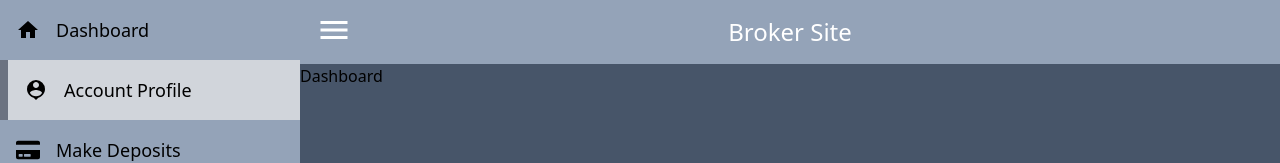
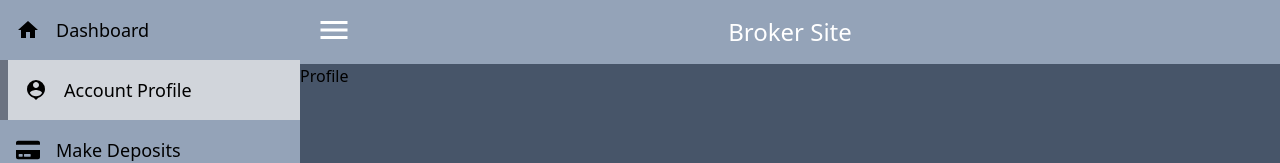
Before and after one commit to boymeetsblockchain/Broker-site, a Next.js app: page /userDashboard in a window 1280 px wide. Both pictures are taken after a click on the element "Account Profile". Shown: the top 163 px of the page. Built offline with nearby package versions, Linux system fonts and the light colour scheme.

Commit message:
link every sidebar link to it page

```diff
--- /dev/null
+++ b/components/user/Deposit.tsx
@@ -0,0 +1,9 @@
+import React from 'react'
+
+const Deposit = () => {
+  return (
+    <div>Deposit</div>
+  )
+}
+
+export default Deposit
--- /dev/null
+++ b/components/user/Invest.tsx
@@ -0,0 +1,9 @@
+import React from 'react'
+
+const Invest = () => {
+  return (
+    <div>Invest</div>
+  )
+}
+
+export default Invest
--- /dev/null
+++ b/components/user/Logout.tsx
@@ -0,0 +1,9 @@
+import React from 'react'
+
+const Logout = () => {
+  return (
+    <div>Logout</div>
+  )
+}
+
+export default Logout
--- /dev/null
+++ b/components/user/Profile.tsx
@@ -0,0 +1,9 @@
+import React from 'react'
+
+const Profile = () => {
+  return (
+    <div>Profile</div>
+  )
+}
+
+export default Profile
--- /dev/null
+++ b/components/user/Support.tsx
@@ -0,0 +1,9 @@
+import React from 'react'
+
+const Support = () => {
+  return (
+    <div>Support</div>
+  )
+}
+
+export default Support
--- /dev/null
+++ b/components/user/Trade.tsx
@@ -0,0 +1,9 @@
+import React from 'react'
+
+const Trade = () => {
+  return (
+    <div>Trade</div>
+  )
+}
+
+export default Trade
--- /dev/null
+++ b/components/user/Withdrawal.tsx
@@ -0,0 +1,9 @@
+import React from 'react'
+
+const Withdrawal = () => {
+  return (
+    <div>Withdrawal</div>
+  )
+}
+
+export default Withdrawal
--- a/components/user/dashboard.tsx
+++ b/components/user/dashboard.tsx
@@ -5,7 +5,10 @@ const Dashboard = () => {
     const { userSidebar, setUserSidebar, screenSize, setScreenSize } = useContextState()
 
   return (
-      <div className='' onClick={() => setUserSidebar(prev => !prev)}>Dashboard</div>
+      <div className='' onClick={() => setUserSidebar(prev => !prev)}>Dashboard
+
+
+      </div>
   )
 }
 
--- a/components/user/userHome.tsx
+++ b/components/user/userHome.tsx
@@ -1,11 +1,21 @@
 import React, { useEffect } from 'react'
 import { useContextState } from '../../context/context'
 import Dashboard from './dashboard'
+import Deposit from './Deposit'
+import Invest from './Invest'
+import Logout from './Logout'
 import NavBar from './navBar'
+import Profile from './Profile'
+import Support from './Support'
+import Trade from './Trade'
 import UserSidebar from './userSidebar'
+import Withdrawal from './Withdrawal'
 
 const UserHome = () => {
-    const { userSidebar, setUserSidebar, screenSize, setScreenSize } = useContextState()
+  const { userSidebar, activeSidebarLink, setUserSidebar, screenSize, setScreenSize } = useContextState()
+
+
+  // const { activeSidebarLink, setActiveSidebarLink } = useContextState()
 
     console.log(userSidebar)
 
@@ -32,7 +42,23 @@ const UserHome = () => {
           </div> : <div className='w-0'></div>}
           <div className={`flex-1 ${userSidebar ? "bg-red-600 md:bg-inherit" : ""} w-inherit`}>
             <NavBar />
-            <Dashboard />
+        {activeSidebarLink === "Dashboard" ? <Dashboard /> : ""}
+        {activeSidebarLink === "Profile" ? <Profile /> : ""}
+        {activeSidebarLink === "Deposit" ? <Deposit /> : ""}
+        {activeSidebarLink === "Trade" ? <Trade /> : ""}
+        {activeSidebarLink === "invest" ? <Invest /> : ""}
+        {activeSidebarLink === "withdrawal" ? <Withdrawal /> : ""}
+        {activeSidebarLink === "support" ? <Support /> : ""}
+        {activeSidebarLink === "logout" ? <Logout /> : ""}
+
+
+
+
+
+
+
+
+
           </div>
     </div>
   )
```
